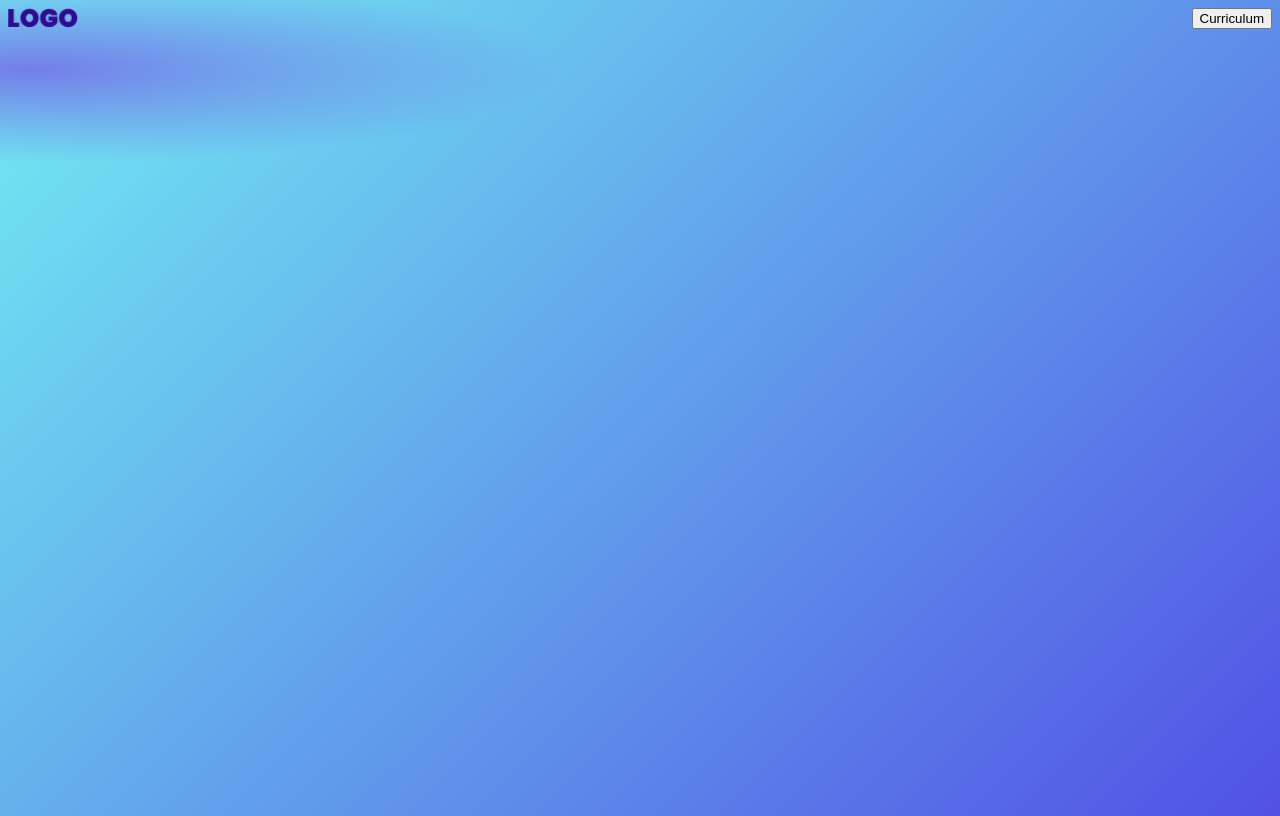
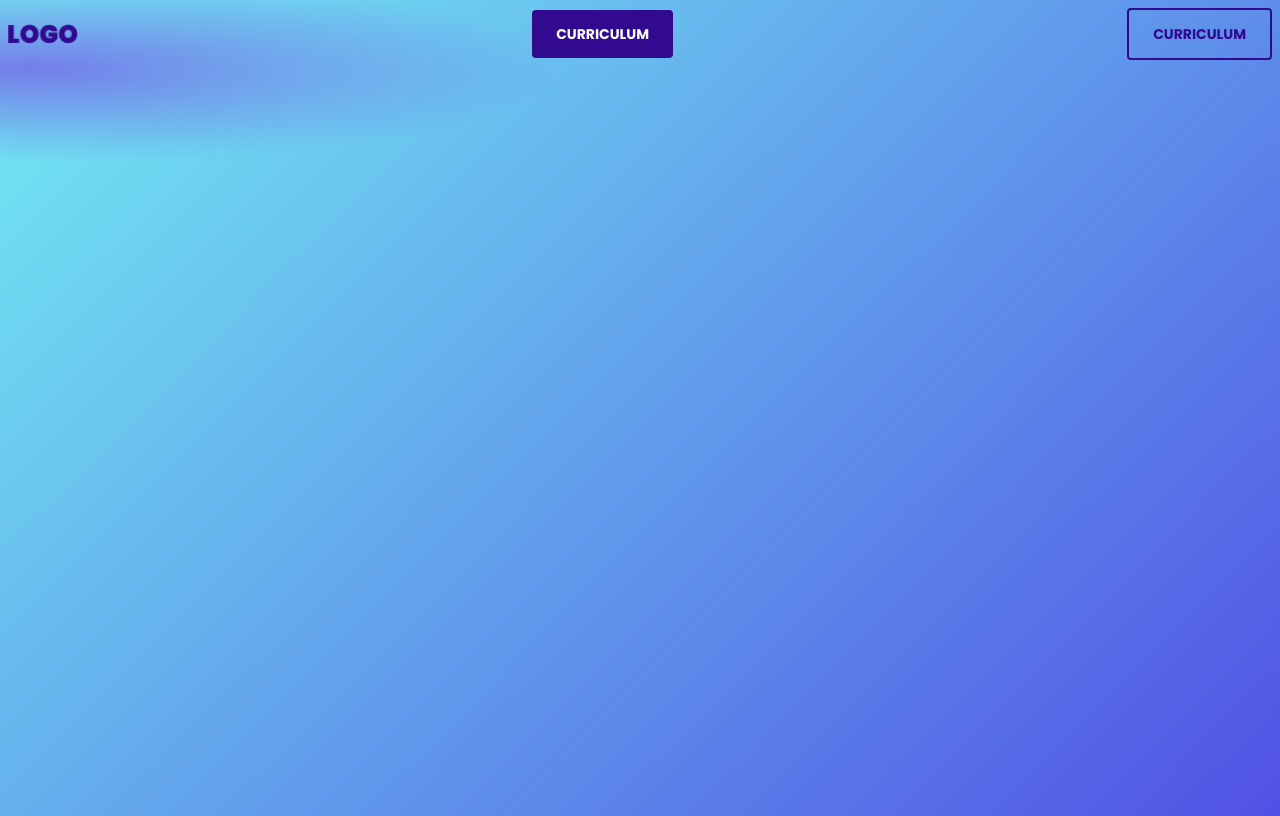
Before and after one commit to jesusmigueldelacruz/figma-portfolio, a plain HTML site: page index.html in a window 1280 px wide. Drawn offline with Linux system fonts and the light colour scheme.

Commit message:
estilos al botón

```diff
--- /dev/null
+++ b/css/button.css
@@ -0,0 +1,18 @@
+.button {
+  background: var(--purple);
+  color: var(--white);
+  font: var(--button);
+  padding-inline-start: 24px;
+  padding-inline-end: 24px;
+  padding-block-start: 13px;
+  padding-block-end: 13px;
+  border-radius: 4px;
+  text-transform: uppercase;
+  border: none;
+}
+
+.button.is-secondary {
+  background: unset; /* sin bacground */
+  color: var(--purple);
+  border: 2px solid var(--purple);
+}
--- /dev/null
+++ b/css/header.css
@@ -0,0 +1,5 @@
+.header {
+  display: flex;
+  justify-content: space-between;
+  align-items: center;
+}
--- a/css/index.css
+++ b/css/index.css
@@ -1,3 +1,6 @@
+@import "./button.css";
+@import "./header.css";
+
 :root {
   --fontBase: "Poppins", sans-serif;
   --headline1: bold 95px/153.71px var(--fontBase);
@@ -23,7 +26,3 @@ body {
   background: var(--gradient);
   min-block-size: 100vh;
 }
-.header {
-  display: flex;
-  justify-content: space-between;
-}
--- a/index.html
+++ b/index.html
@@ -21,7 +21,8 @@
         height="20"
         alt="logo de logo.com"
       />
-      <button>Curriculum</button>
+      <button class="button">Curriculum</button>
+      <button class="button is-secondary">Curriculum</button>
     </header>
   </body>
 </html>
```
